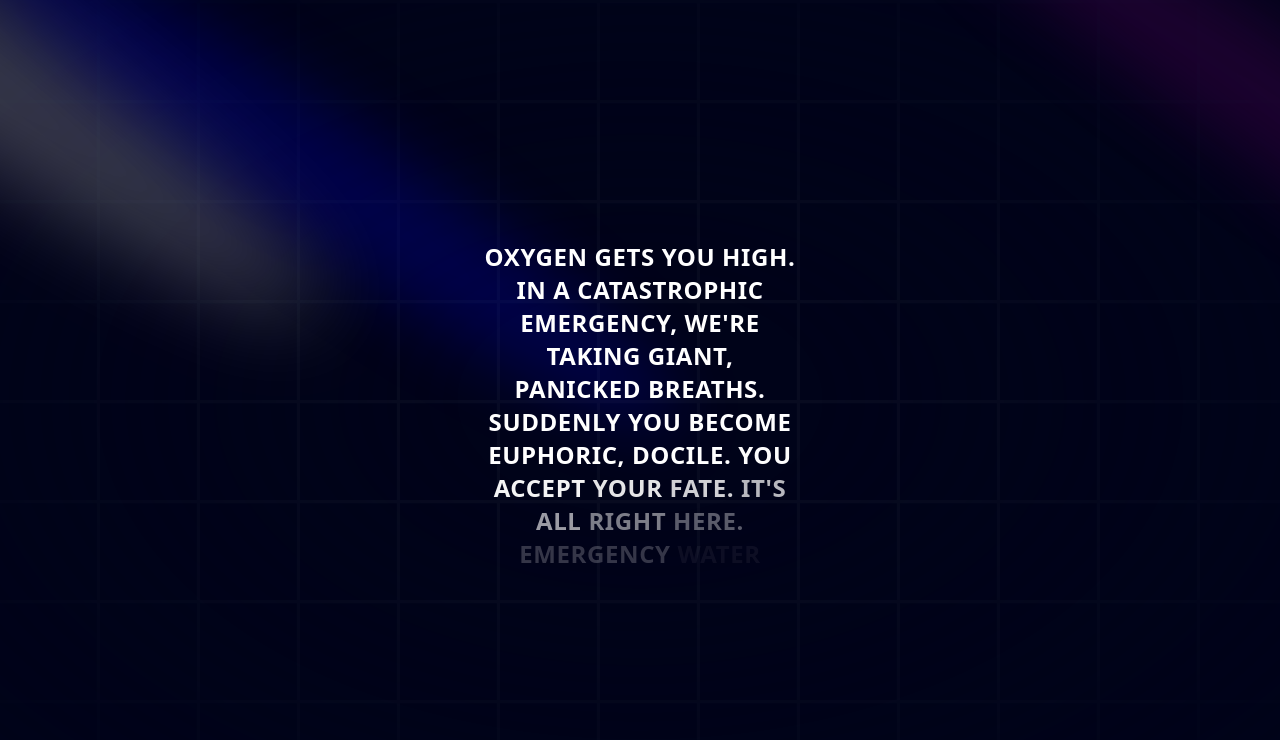
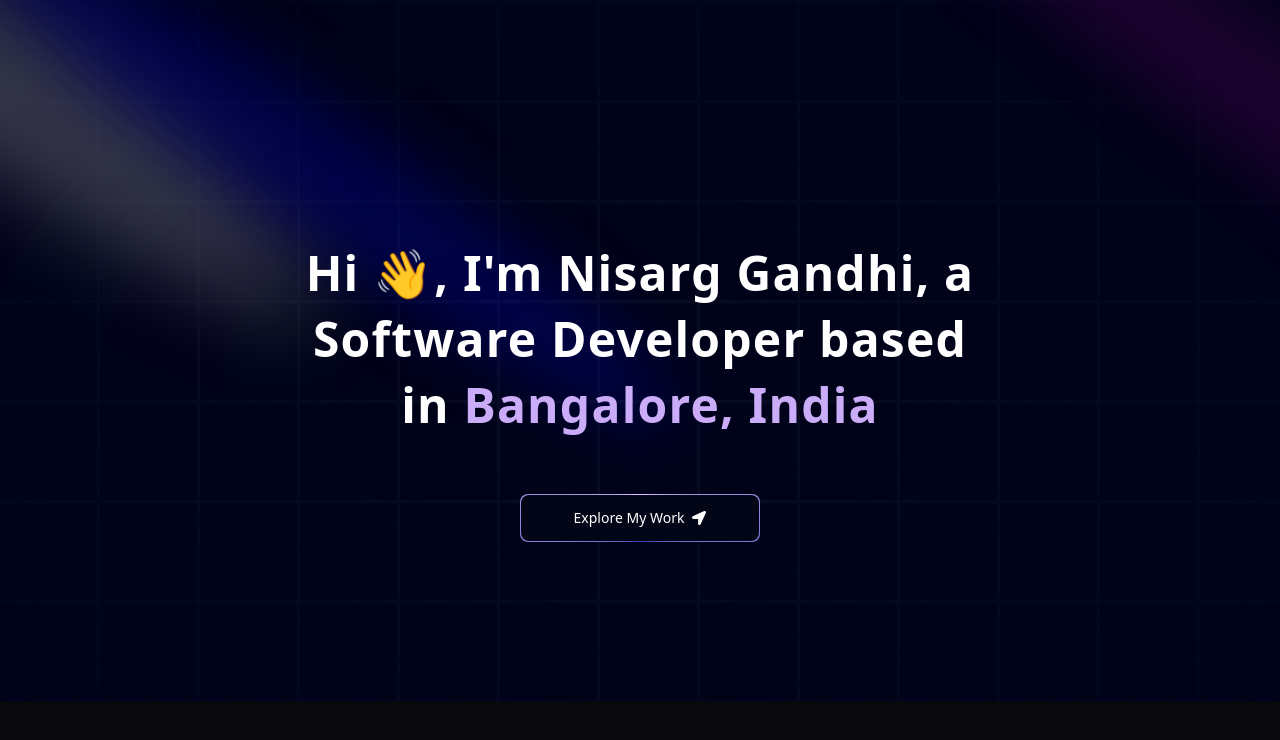
Before and after one commit to nisarggandhi21/portfolio, a Next.js app: page / in a window 1280 px wide. Shown: the top 740 px of the page. Built offline with nearby package versions, Linux system fonts and the light colour scheme.

Commit message:
Completed Hero Section

```diff
--- a/app/page.tsx
+++ b/app/page.tsx
@@ -1,9 +1,14 @@
 import Hero from "@/components/Hero";
+import { FloatingNav } from "@/components/ui/FloatingNav";
+import { FaHome } from "react-icons/fa";
 
 export default function Home() {
   return (
     <div className="relative bg-black-100 flex justify-center items-center flex-col overflow-hidden mx-auto sm:px-10 px-5">
       <div className="max-w-7xl w-full">
+        <FloatingNav
+          navItems={[{ name: "Home", link: "/", icon: <FaHome /> }]}
+        />
         <Hero />
       </div>
     </div>
--- a/components/Hero.tsx
+++ b/components/Hero.tsx
@@ -1,9 +1,8 @@
 import React from "react";
 import { Spotlight } from "./ui/Spotlight";
 import { TextGenerateEffect } from "./ui/text-generate-effect.tsx";
-
-const words = `Oxygen gets you high. In a catastrophic emergency, we're taking giant, panicked breaths. Suddenly you become euphoric, docile. You accept your fate. It's all right here. Emergency water landing, six hundred miles an hour. Blank faces, calm as Hindu cows
-`;
+import MagicButton from "./ui/MagicButton";
+import { FaLocationArrow } from "react-icons/fa";
 
 const Hero = () => {
   return (
@@ -26,9 +25,26 @@
 
       <div className="flex justify-center relative my-20 z-10">
         <div className="max-w-[89vw] md:max-w-2xl lg:nax-w-[60vw] flex flex-col items-center justify-center">
-          <h2 className="uppercase tracking-widest text-xs text-center text-blue-100 max-w-80">
-            <TextGenerateEffect duration={2} filter={false} words={words} />
-          </h2>
+          {/* <h2 className="uppercase tracking-widest text-xs text-center text-blue-100 max-w-80">
+            Turning Ideas into Fast, Scalable, and Stunning Web Applications
+          </h2> */}
+          <TextGenerateEffect
+            className="text-center text-[40px] md:text-4xl lg:text-5xl"
+            words="Hi 👋, I'm Nisarg Gandhi, a Software Developer based in
+            Bangalore, India"
+          />
+          {/* <p className="text-center md:tracking-wider mb-4 text-sm md:text-lg lg:text-2xl">
+            Hi 👋, I&apos;m Nisarg Gandhi, a Software Developer based in
+            Bangalore, India
+          </p> */}
+
+          <a href="#about">
+            <MagicButton
+              title="Explore My Work"
+              icon={<FaLocationArrow />}
+              position="right"
+            />
+          </a>
         </div>
       </div>
     </div>
--- /dev/null
+++ b/components/ui/FloatingNav.tsx
@@ -0,0 +1,82 @@
+"use client";
+import React, { useState } from "react";
+import {
+  motion,
+  AnimatePresence,
+  useScroll,
+  useMotionValueEvent,
+} from "framer-motion";
+import { cn } from "@/lib/utils";
+import Link from "next/link";
+
+export const FloatingNav = ({
+  navItems,
+  className,
+}: {
+  navItems: {
+    name: string;
+    link: string;
+    icon?: JSX.Element;
+  }[];
+  className?: string;
+}) => {
+  const { scrollYProgress } = useScroll();
+
+  const [visible, setVisible] = useState(false);
+
+  useMotionValueEvent(scrollYProgress, "change", (current) => {
+    // Check if current is not undefined and is a number
+    if (typeof current === "number") {
+      let direction = current! - scrollYProgress.getPrevious()!;
+
+      if (scrollYProgress.get() < 0.05) {
+        setVisible(false);
+      } else {
+        if (direction < 0) {
+          setVisible(true);
+        } else {
+          setVisible(false);
+        }
+      }
+    }
+  });
+
+  return (
+    <AnimatePresence mode="wait">
+      <motion.div
+        initial={{
+          opacity: 1,
+          y: -100,
+        }}
+        animate={{
+          y: visible ? 0 : -100,
+          opacity: visible ? 1 : 0,
+        }}
+        transition={{
+          duration: 0.2,
+        }}
+        className={cn(
+          "flex max-w-fit  fixed top-10 inset-x-0 mx-auto border border-transparent dark:border-white/[0.2] rounded-full dark:bg-black bg-white shadow-[0px_2px_3px_-1px_rgba(0,0,0,0.1),0px_1px_0px_0px_rgba(25,28,33,0.02),0px_0px_0px_1px_rgba(25,28,33,0.08)] z-[5000] pr-2 pl-8 py-2  items-center justify-center space-x-4",
+          className
+        )}
+      >
+        {navItems.map((navItem: any, idx: number) => (
+          <Link
+            key={`link=${idx}`}
+            href={navItem.link}
+            className={cn(
+              "relative dark:text-neutral-50 items-center flex space-x-1 text-neutral-600 dark:hover:text-neutral-300 hover:text-neutral-500"
+            )}
+          >
+            <span className="block sm:hidden">{navItem.icon}</span>
+            <span className="hidden sm:block text-sm">{navItem.name}</span>
+          </Link>
+        ))}
+        <button className="border text-sm font-medium relative border-neutral-200 dark:border-white/[0.2] text-black dark:text-white px-4 py-2 rounded-full">
+          <span>Login</span>
+          <span className="absolute inset-x-0 w-1/2 mx-auto -bottom-px bg-gradient-to-r from-transparent via-blue-500 to-transparent  h-px" />
+        </button>
+      </motion.div>
+    </AnimatePresence>
+  );
+};
--- /dev/null
+++ b/components/ui/MagicButton.tsx
@@ -0,0 +1,31 @@
+import React from "react";
+
+const MagicButton = ({
+  title,
+  icon,
+  position,
+  handleClick,
+  otherClasses,
+}: {
+  title: string;
+  icon: React.ReactNode;
+  position: string;
+  handleClick?: () => void;
+  otherClasses?: string;
+}) => {
+  return (
+    <button className="relative inline-flex h-12 overflow-hidden rounded-lg p-[1px] w-full focus:outline-none md:w-60 md:mt-10">
+      <span className="absolute inset-[-1000%] animate-[spin_2s_linear_infinite] bg-[conic-gradient(from_90deg_at_50%_50%,#E2CBFF_0%,#393BB2_50%,#E2CBFF_100%)]" />
+      <span
+        className={`inline-flex h-full w-full cursor-pointer items-center justify-center rounded-lg bg-slate-950 px-7 text-sm font-medium text-white backdrop-blur-3xl ${otherClasses} gap-2`}
+        onClick={handleClick}
+      >
+        {position === "left" && icon}
+        {title}
+        {position === "right" && icon}
+      </span>
+    </button>
+  );
+};
+
+export default MagicButton;
--- a/components/ui/text-generate-effect.tsx.tsx
+++ b/components/ui/text-generate-effect.tsx.tsx
@@ -37,7 +37,9 @@
           return (
             <motion.span
               key={word + idx}
-              className="dark:text-white text-black opacity-0"
+              className={`${
+                idx > 9 ? "text-purple" : "dark:text-white text-black"
+              } opacity-0`}
               style={{
                 filter: filter ? "blur(10px)" : "none",
               }}
@@ -52,8 +54,8 @@
 
   return (
     <div className={cn("font-bold", className)}>
-      <div className="mt-4">
-        <div className=" dark:text-white text-black text-2xl leading-snug tracking-wide">
+      <div className="my-4">
+        <div className=" dark:text-white text-black leading-snug tracking-wide">
           {renderWords()}
         </div>
       </div>
--- a/package.json
+++ b/package.json
@@ -16,6 +16,7 @@
     "next-themes": "^0.4.4",
     "react": "^19.0.0",
     "react-dom": "^19.0.0",
+    "react-icons": "^5.4.0",
     "tailwind-merge": "^2.6.0",
     "tailwindcss-animate": "^1.0.7"
   },
```
Also changed, not shown: 1 other file (tests, documents, lock files or other folders).
